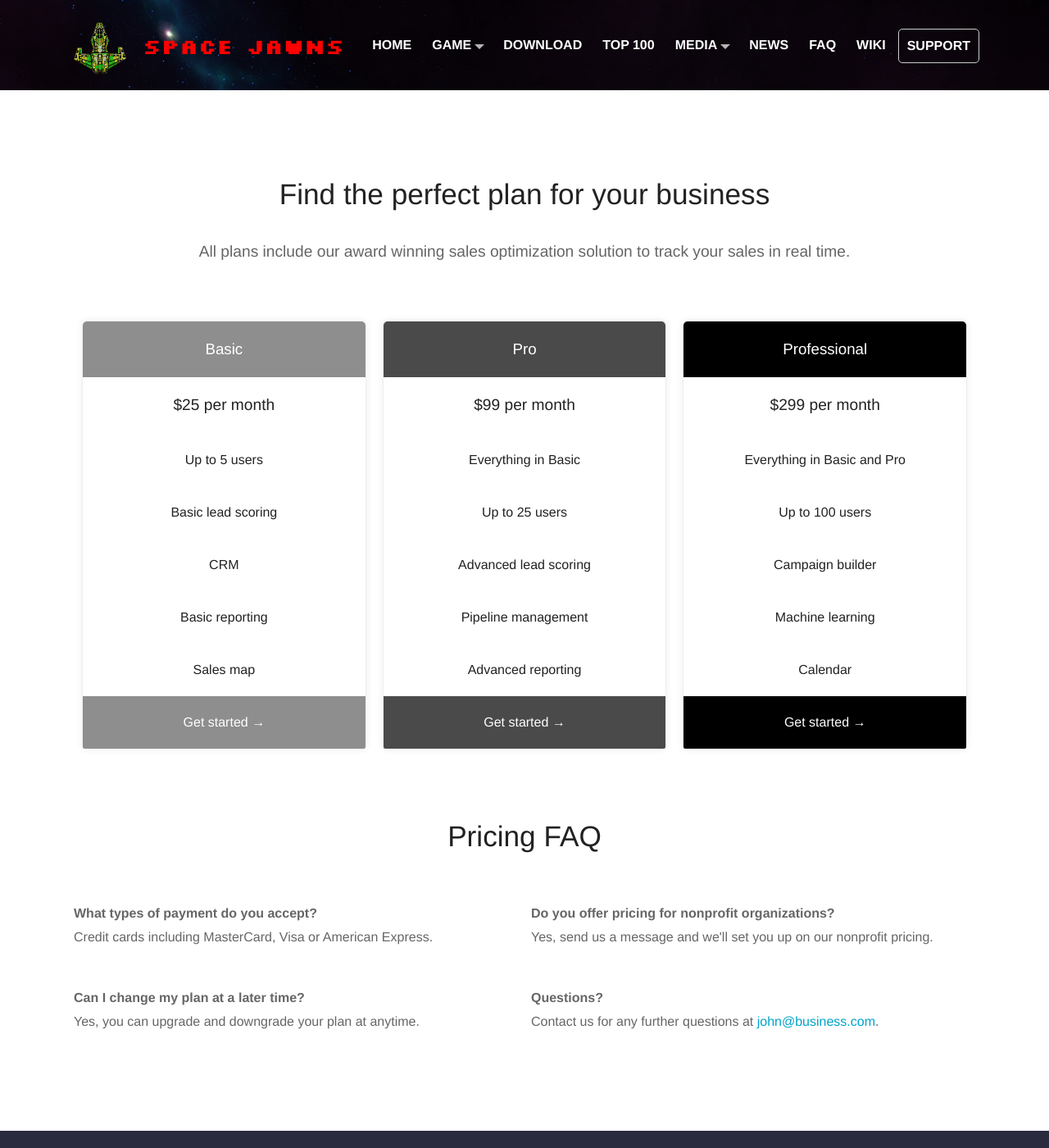
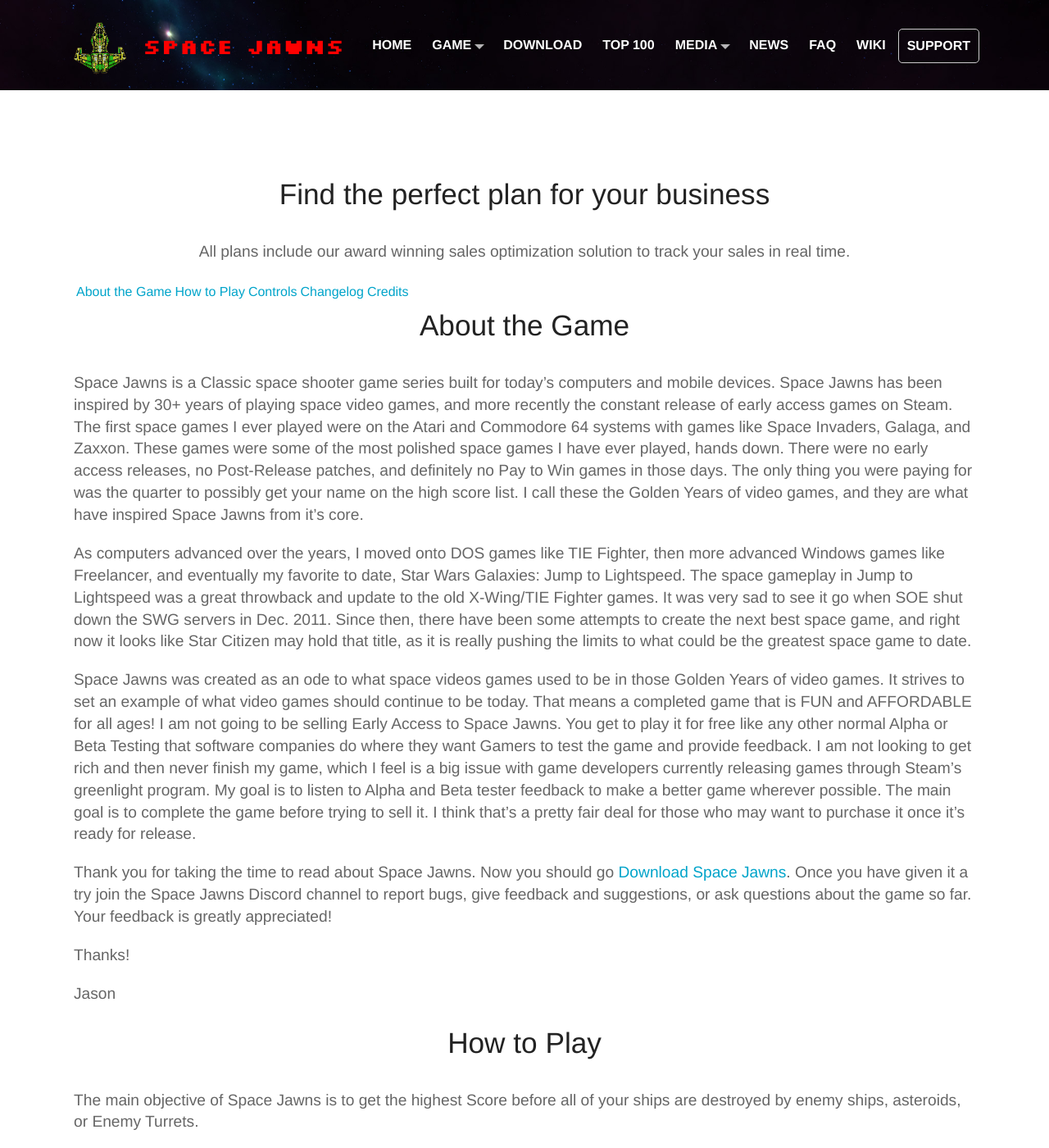
Before and after one commit to sk33lz/spacejawns, a Jekyll site: the page built from docs/pages/game.md, in a window 1280 px wide and 1400 px high. Shown: the whole window at 82% size. Built offline with Jekyll 4.4.1, drawn with Linux system fonts in a browser that asks for light colours; nearby versions of some CDN libraries; some of the changed text lies outside the part shown.

Commit message:
Adding content.

```diff
--- a/docs/pages/game.md
+++ b/docs/pages/game.md
@@ -4,61 +4,7 @@
 description: All plans include our award winning sales optimization solution to track your sales in real time.
 permalink: /game/
 site_name: true
-pricing_table:
-  - name: Basic
-    color: "#8e8e8e"
-    features:
-      - text: $25 per month
-        highlight: true
-      - text: Up to 5 users
-        highlight: false
-      - text: Basic lead scoring
-        highlight: false
-      - text: CRM
-        highlight: false
-      - text: Basic reporting
-        highlight: false
-      - text: Sales map
-        highlight: false
-    call_to_action:
-      link: http://mysite.com?plan=basic
-      text: Get started
-  - name: Pro
-    color: "#4a4a4a"
-    features:
-      - text: $99 per month
-        highlight: true
-      - text: Everything in Basic
-        highlight: false
-      - text: Up to 25 users
-        highlight: false
-      - text: Advanced lead scoring
-        highlight: false
-      - text: Pipeline management
-        highlight: false
-      - text: Advanced reporting
-        highlight: false
-    call_to_action:
-      link: http://mysite.com?plan=pro
-      text: Get started
-  - name: Professional
-    color: "#000000"
-    features:
-      - text: $299 per month
-        highlight: true
-      - text: Everything in Basic and Pro
-        highlight: false
-      - text: Up to 100 users
-        highlight: false
-      - text: Campaign builder
-        highlight: false
-      - text: Machine learning
-        highlight: false
-      - text: Calendar
-        highlight: false
-    call_to_action:
-      link: http://mysite.com?plan=professional
-      text: Get started
+
 faqs:
   - question: What types of payment do you accept?
     answer: Credit cards including MasterCard, Visa or American Express.
@@ -70,21 +16,45 @@
     answer: Contact us for any further questions at <a href="#">john@business.com</a>.
 ---
 
-<div class="plans">
-	{% for plan in page.pricing_table %}
-		<ul class="plan">
-			<li style="background: {{ plan.color }}">
-				<h3>{{ plan.name }}</h3>
-			</li>
-			{% for feature in plan.features %}
-				<li {% if feature.highlight %} class="highlighted"{% endif %}>{{ feature.text }}</li>
-			{% endfor %}
-			{% if plan.call_to_action %}
-				<li class="pricing-cta"><div class="button"><a style="background: {{ plan.color }}" href="{{ plan.call_to_action.link }}">{{ plan.call_to_action.text }} &rarr;</a></div></li>
-      {% endif %}
-    </ul>
-	{% endfor %}
-</div>
+<a href="/about">About the Game</a> | <a href="#how-to-play">How to Play</a> | <a href="#controls">Controls</a> | <a href="#changelog">Changelog</a> | <a href="#credits">Credits</a>
+
+<h2 id="about-game"> About the Game</h2>
+
+Space Jawns is a Classic space shooter game series built for today's computers and mobile devices. Space Jawns has been inspired by 30+ years of playing space video games, and more recently the constant release of early access games on Steam. The first space games I ever played were on the Atari and Commodore 64 systems with games like Space Invaders, Galaga, and Zaxxon. These games were some of the most polished space games I have ever played, hands down. There were no early access releases, no Post-Release patches, and definitely no Pay to Win games in those days. The only thing you were paying for was the quarter to possibly get your name on the high score list. I call these the Golden Years of video games, and they are what have inspired Space Jawns from it's core.
+
+As computers advanced over the years, I moved onto DOS games like TIE Fighter, then more advanced Windows games like Freelancer, and eventually my favorite to date, Star Wars Galaxies: Jump to Lightspeed. The space gameplay in Jump to Lightspeed was a great throwback and update to the old X-Wing/TIE Fighter games. It was very sad to see it go when SOE shut down the SWG servers in Dec. 2011. Since then, there have been some attempts to create the next best space game, and right now it looks like Star Citizen may hold that title, as it is really pushing the limits to what could be the greatest space game to date.
+
+Space Jawns was created as an ode to what space videos games used to be in those Golden Years of video games. It strives to set an example of what video games should continue to be today. That means a completed game that is FUN and AFFORDABLE for all ages! I am not going to be selling Early Access to Space Jawns. You get to play it for free like any other normal Alpha or Beta Testing that software companies do where they want Gamers to test the game and provide feedback. I am not looking to get rich and then never finish my game, which I feel is a big issue with game developers currently releasing games through Steam's greenlight program. My goal is to listen to Alpha and Beta tester feedback to make a better game wherever possible. The main goal is to complete the game before trying to sell it. I think that's a pretty fair deal for those who may want to purchase it once it's ready for release.
+
+Thank you for taking the time to read about Space Jawns. Now you should go [Download Space Jawns](/download). Once you have given it a try join the Space Jawns Discord channel to report bugs, give feedback and suggestions, or ask questions about the game so far. Your feedback is greatly appreciated!
+
+Thanks!
+
+Jason
+
+<h2 id="how-to-play">How to Play</h2>
+The main objective of Space Jawns is to get the highest Score before all of your ships are destroyed by enemy ships, asteroids, or Enemy Turrets.
+
+<h2 id="controls">Controls</h2>
+
+### PC/Mac/Linux Controls
+
+#### Keyboard Controls
+**Move Left:** A, Left Arrow, Joystick/Gamepad Left X-axis.
+**Move Right:** D, Right Arrow, Joystick/Gamepad Right X-axis.
+**Fire 1:** Space Bar, Left Mouse Button
+**Pause:** P or Escape
+**Take Screenshot:** F5
+**Quit:** Escape
+
+### Android Controls
+
+**Move Left:** Tilt device to left like a steering wheel.
+**Move Right:** Tile device to right like a steering wheel.
+**Fire 1:** Tap your screen.
+**Take Screenshot:** Use Native screenshot gesture.
+**Quit:** Return to Home
+
 {% if page.faqs %}
   <h2>Pricing FAQ</h2>
   <dl class="faq">
```
